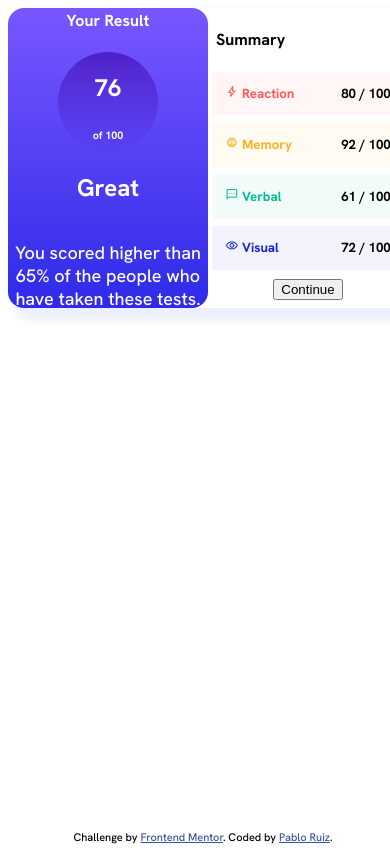
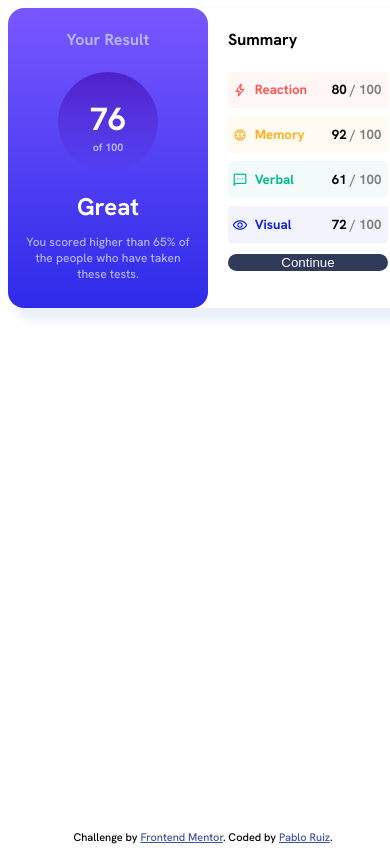
Before and after one commit to PabloRuiz92/results-summary-component-main-pablo-ruiz.github.io, a plain HTML site: page index.html in a window 390 px wide. Drawn offline with nearby package versions, Linux system fonts and the light colour scheme.

Commit message:
falta mobile

```diff
--- a/CSS/style.css
+++ b/CSS/style.css
@@ -24,20 +24,16 @@ body {
     }
 }
 
-.result , .summary {
+.resultContainer {
     width: 12.5em;
     height: 18.75em;
     margin: 0;
     border-radius: 1em;
-}
-
-.result {
     display: flex;
     flex-direction: column;
     align-items: center;
-    justify-content: center;
     background-image: linear-gradient(hsl(252, 100%, 67%),hsl(241, 81%, 54%));
-    color: white;
+    color: #B6B6FF;
 }
 
 .circle {
@@ -47,26 +43,45 @@ body {
     height: 6.25em;
 }
 
-p {
-    font-size: 18px;
+#resultNum {
+    margin-bottom: 0;
+    color: white;
+    font-size: 2em;
 }
 
-.summary>h4 {
-    text-align: left;
-    margin-left: .5em;
+h6 {
+    margin-top: 0;
 }
 
-.summary>div {
+#resultWord {
+    color: white;
+    margin-bottom: 0;
+}
+
+#resultComment {
+    font-size: 12px;
+    width: 85%;
+}
+
+.summaryContainer {
+    width: 10.5em;
+    height: 18.75em;
+    margin: 0 1em;
+    border-radius: 1em;
+}
+
+.summaryContainer>h4 {
+    text-align: left;
+    margin-left: .25em;
+}
+
+.summaryContainer>div {
     display: flex;
     flex-direction: row;
     align-items: center;
     justify-content: space-between;
     margin: .5em .25em;
-}
-
-.summary>div>h5 {
-    padding: .5em .5em;
-    margin: .5em .5em;
+    border-radius: .25em;
 }
 
 .reactionContainer {
@@ -77,12 +92,20 @@ p {
     color: hsl(0, 100%, 67%);
 }
 
+#resultReaction {
+    color: black;
+}
+
 .memoryContainer {
     background-color: #FFFBF2;
 }
 
 .memory {
     color: hsl(39, 100%, 56%);
+}
+
+#resultMemory {
+    color: black;
 }
 
 .verbalContainer {
@@ -93,6 +116,10 @@ p {
     color: hsl(166, 100%, 37%);
 }
 
+#resultVerbal {
+    color: black;
+}
+
 .visualContainer {
     background-color: #F3F3FD;
 }
@@ -101,8 +128,35 @@ p {
     color: hsl(234, 85%, 45%);
 }
 
+#resultVisual {
+    color: black;
+}
+
 .icon {
     font-size: 1em;
+}
+
+.iconTextContainer {
+    display: flex;
+    flex-direction: row;
+    align-items: center;
+    margin-left: inherit;
+}
+
+.greyText {
+    color: grey;
+}
+
+h5 {
+    margin: .75em .5em;
+}
+
+.buttonContinue {
+    color: white;
+    background-color: hsl(224, 30%, 27%);
+    border-radius: inherit;
+    border: none;
+    width: 12em;
 }
 
 .attribution {
--- a/index.html
+++ b/index.html
@@ -14,44 +14,48 @@
 <body>
 
   <section class="flex-container">
-    <div class="result">
+    <div class="resultContainer">
       <h4>Your Result</h4>
       <div class="circle">
-        <h1>76</h1>
+        <h1 id="resultNum">76</h1>
         <h6>of 100</h6>
       </div>
-      <h2>Great</h2>
-      <p>
+      <h2 id="resultWord">Great</h2>
+      <p id="resultComment">
         You scored higher than 65% of the people who have taken these tests.
       </p>
     </div>
-    <div class="summary">
+    <div class="summaryContainer">
       <h4>Summary</h4>
       <div class="reactionContainer">
-        <h5 class="reaction"><span class="material-symbols-outlined icon">
-          bolt
-          </span> Reaction</h5>
-        <h5>80 / 100</h5>
+        <div class="iconTextContainer reaction">
+          <span class="material-symbols-outlined icon">bolt</span>
+          <h5>Reaction</h5>
+        </div>
+        <h5 class="greyText"><span id="resultReaction">80</span> / 100</h5>
       </div>
       <div class="memoryContainer">
-        <h5 class="memory"><span class="material-symbols-outlined icon">
-          neurology
-          </span> Memory</h5>
-        <h5>92 / 100</h5>
+        <div class="iconTextContainer memory">
+          <span class="material-symbols-outlined icon">neurology</span>
+          <h5>Memory</h5>
+        </div>
+        <h5 class="greyText"><span id="resultMemory">92</span> / 100</h5>
       </div>
       <div class="verbalContainer">
-        <h5 class="verbal"><span class="material-symbols-outlined icon">
-          sms
-          </span> Verbal</h5>
-        <h5>61 / 100</h5>
+        <div class="iconTextContainer verbal">
+          <span class="material-symbols-outlined icon">sms</span>
+          <h5>Verbal</h5>
+        </div>
+        <h5 class="greyText"><span id="resultVerbal">61</span> / 100</h5>
       </div>
       <div class="visualContainer">
-        <h5 class="visual"><span class="material-symbols-outlined icon">
-          visibility
-          </span> Visual</h5>
-        <h5>72 / 100</h5>
+        <div class="iconTextContainer visual">
+          <span class="material-symbols-outlined icon">visibility</span>
+          <h5>Visual</h5>
+        </div>
+        <h5 class="greyText"><span id="resultVisual">72</span> / 100</h5>
       </div>
-      <button>Continue</button>
+      <button class="buttonContinue">Continue</button>
     </div>
   </section>
 
```
